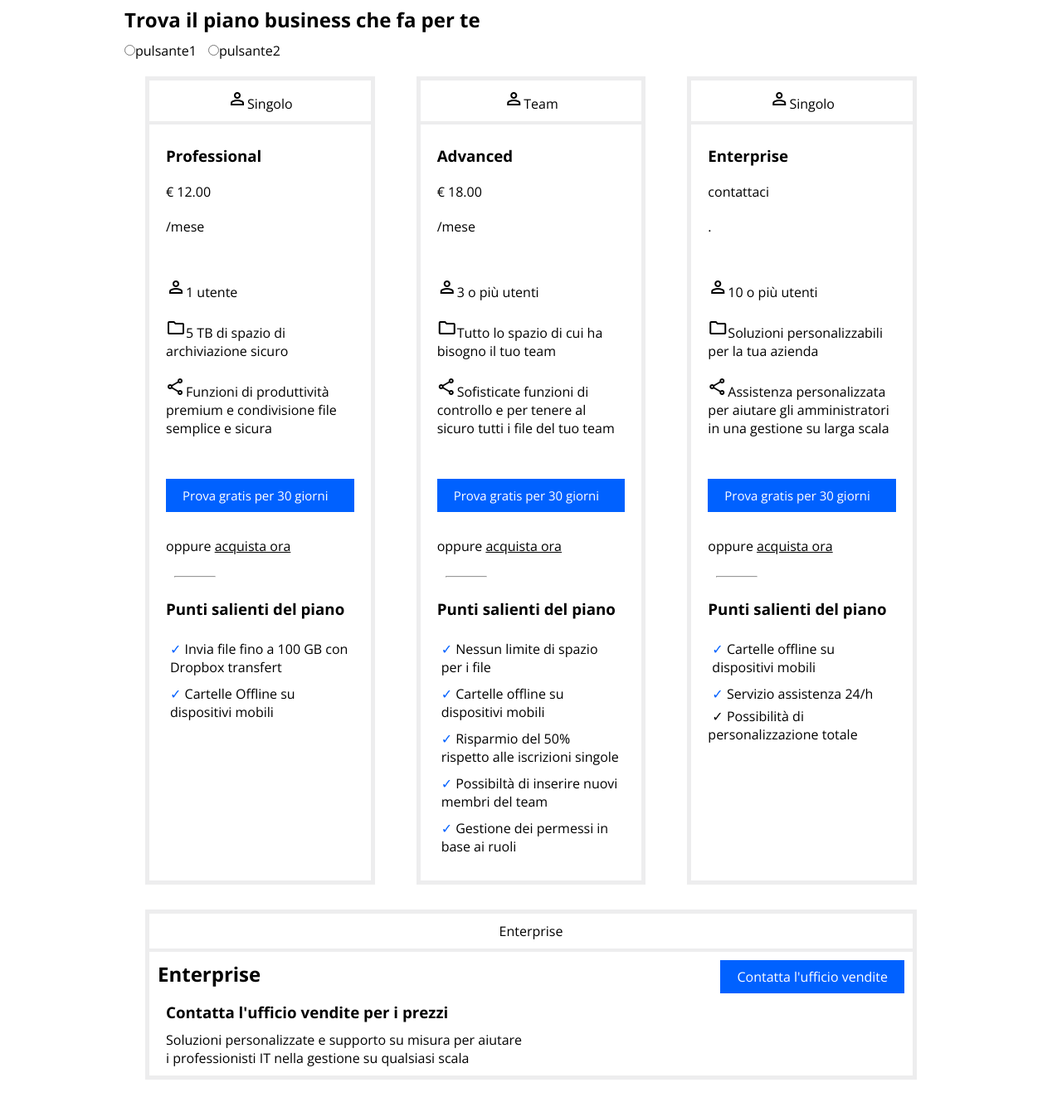
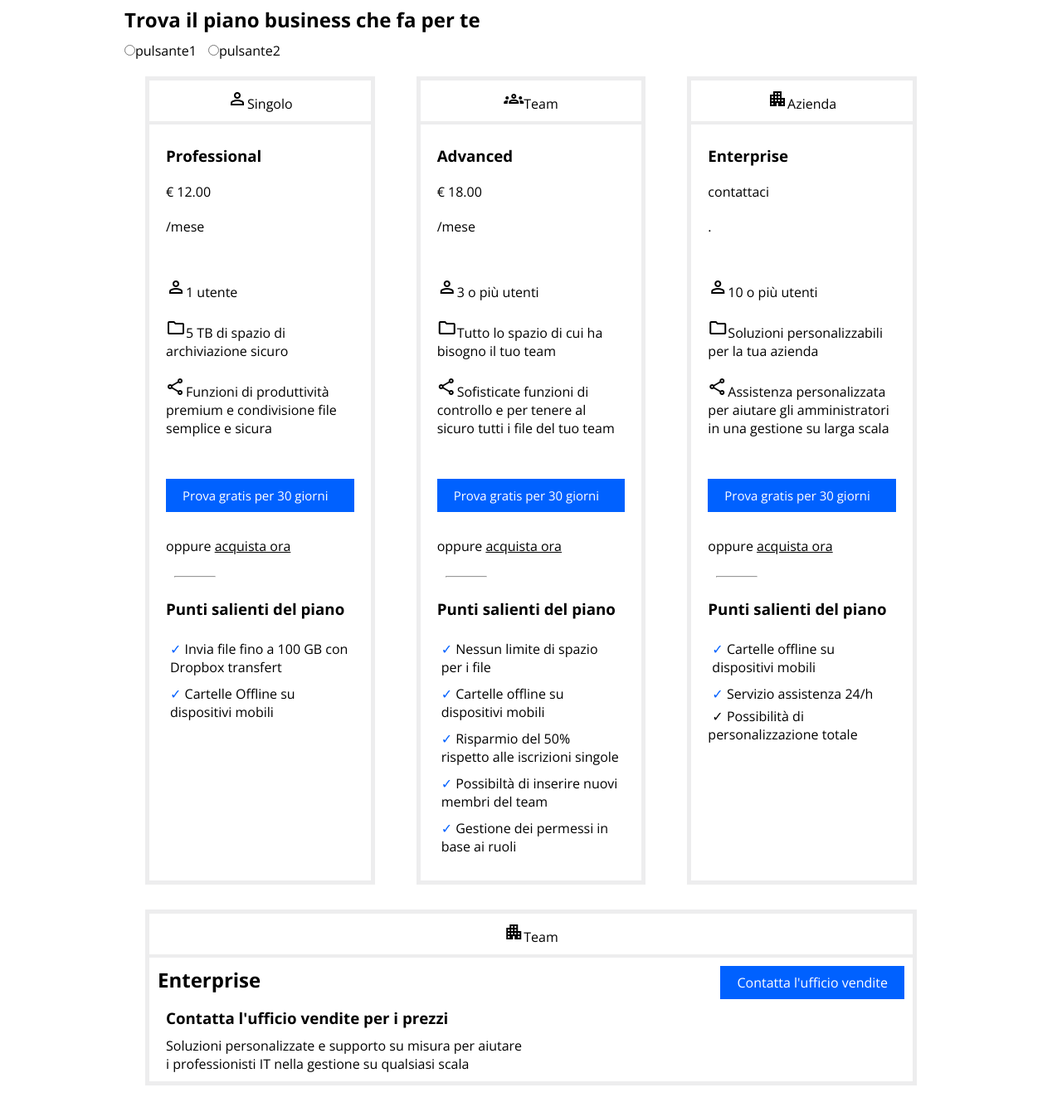
Before and after one commit to corgab/htmlcss-dropbox, a plain HTML site: page index.html in a window 1280 px wide. Shown: the part 880-2220 px from the top of the page at 83% size. Drawn offline with nearby package versions, Linux system fonts and the light colour scheme.

Commit message:
ADD - icons

```diff
--- a/index.html
+++ b/index.html
@@ -96,7 +96,7 @@
                     <div class="col-4">
                         <div class="card">
                             <div class="col__header">
-                                <p><span class="material-symbols-outlined">person</span>Team</p>
+                                <p><span class="material-symbols-outlined">groups</span>Team</p>
                             </div>
                             <div class="col-body">
                                 <div class="col__section">
@@ -132,7 +132,7 @@
                     <div class="col-4">
                         <div class="card">
                             <div class="col__header">
-                                <p><span class="material-symbols-outlined">person</span>Singolo</p>
+                                <p><span class="material-symbols-outlined">apartment</span>Azienda</p>
                             </div>
                             <div class="col-body">
                                 <div class="col__section">
@@ -166,7 +166,7 @@
                     <div class="col-100">
                         <div class="card">
                             <div class="col__header">
-                                <p>Enterprise</p>
+                                <p><span class="material-symbols-outlined">apartment</span>Team</p>
                             </div>
                             <div class="col__body">
                                 <div class="col__title">
```
